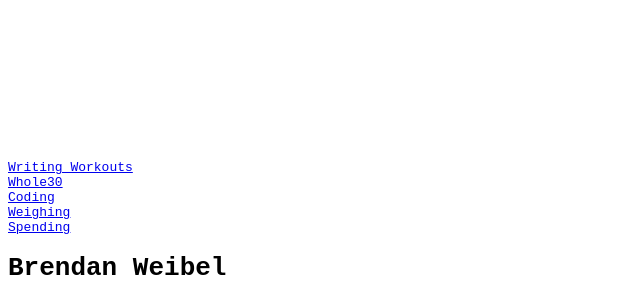
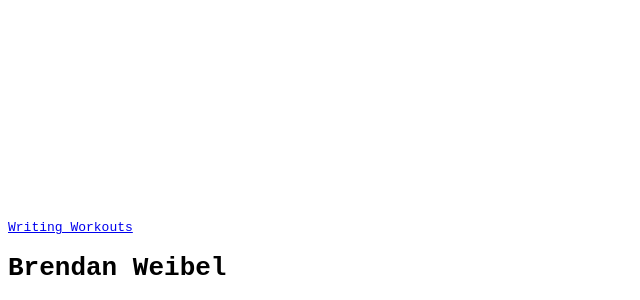
Before and after one commit to bwhybel/bwhybel.github.io, a plain HTML site: page index.html in a window 1280 px wide. Shown: the part 500-800 px from the top of the page, without its empty margins (0-640 px from the left). Drawn offline with Linux system fonts and the light colour scheme.

Commit message:
Update index.html

```diff
--- a/index.html
+++ b/index.html
@@ -18,10 +18,10 @@
   <body>
     <div class="center">
       <a href="http://workouts.bwhybel.com">Writing Workouts</a><br />
-      <a href="http://whole30.bwhybel.com">Whole30</a><br />
+      <!-- <a href="http://whole30.bwhybel.com">Whole30</a><br />
       <a href="http://code.bwhybel.com">Coding</a><br />
       <a href="http://weight.bwhybel.com">Weighing</a><br />
-      <a href="http://money.bwhybel.com">Spending</a><br />
+      <a href="http://money.bwhybel.com">Spending</a><br />-->
       <h1>Brendan Weibel</h1>
     </div>
   </body>
```
